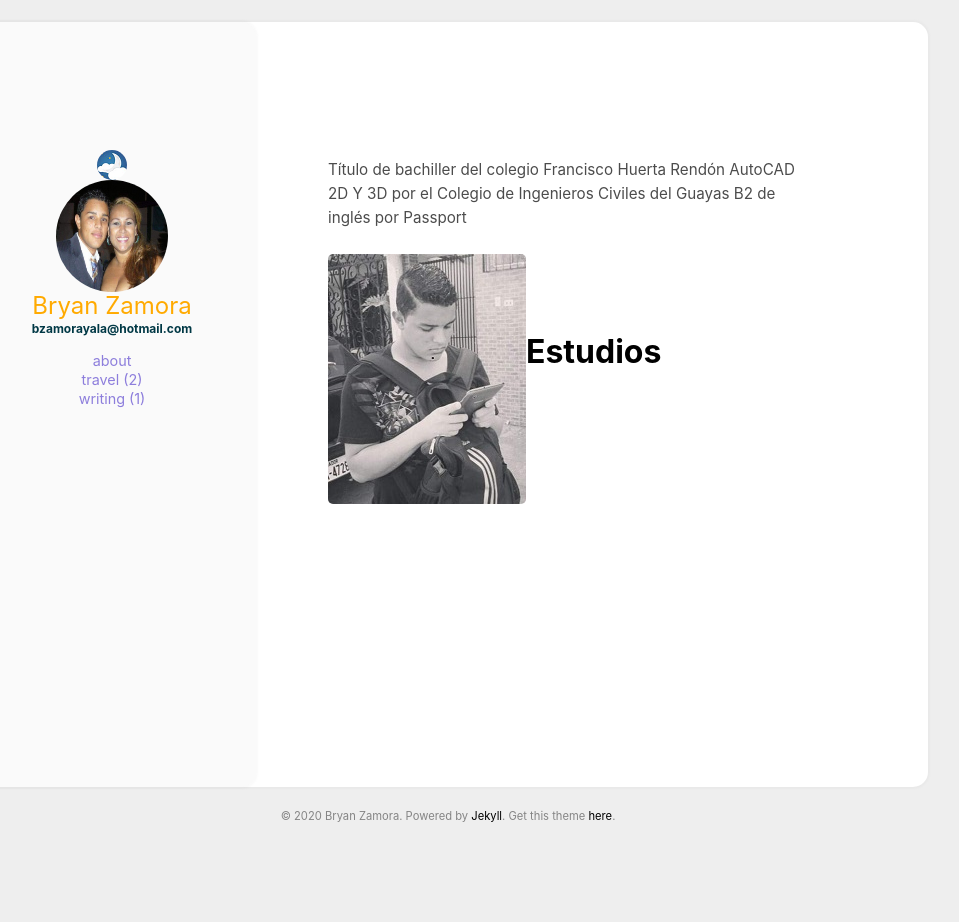
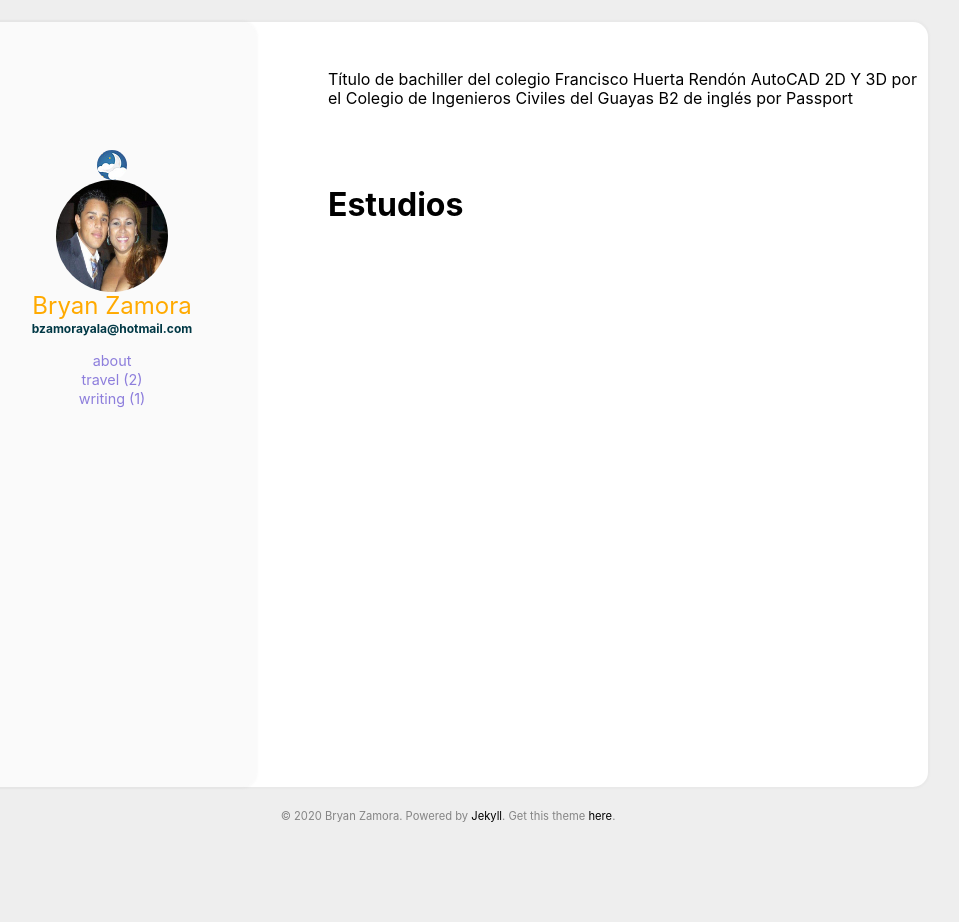
Before and after one commit to bryan2209/blog, a Jekyll site: the page built from categories/dev.html, in a window 1280 px wide. Shown: the whole page, without its empty margins (192-1151 px from the left). Built offline with Jekyll 4.4.1, drawn with Linux system fonts in a browser that asks for light colours.

Commit message:
Update dev.html

```diff
--- a/categories/dev.html
+++ b/categories/dev.html
@@ -2,14 +2,10 @@
 layout: page
 type: Estudios
 ---
-<section class="aboutme post_content">
-    <p>
+
 Título de bachiller del colegio Francisco Huerta Rendón
 AutoCAD 2D Y 3D por el Colegio de Ingenieros Civiles del Guayas
 B2 de inglés por Passport
 
-        <br><br>
-        <img src="https://starry99.github.io/catbook/assets/img/cat1.jpg">
-    </p>
-</section>
+
 {% include archive.html %}
```
